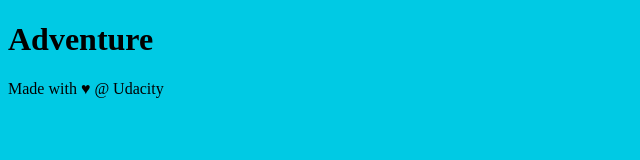
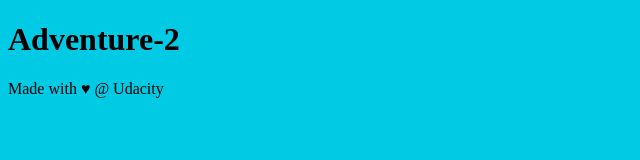
Before and after one commit to hayakam/udacity, a plain HTML site: page index.html in a window 1280 px wide. Shown: the full height of the page, 0-640 px from the left. Drawn offline with Linux system fonts and the light colour scheme.

Commit message:
Modify heading

```diff
--- a/index.html
+++ b/index.html
@@ -9,7 +9,7 @@
 </head>
 <body>
     <header>
-      <h1>Adventure</h1>
+      <h1>Adventure-2</h1>
     </header>
 
     <div class="container">
```
